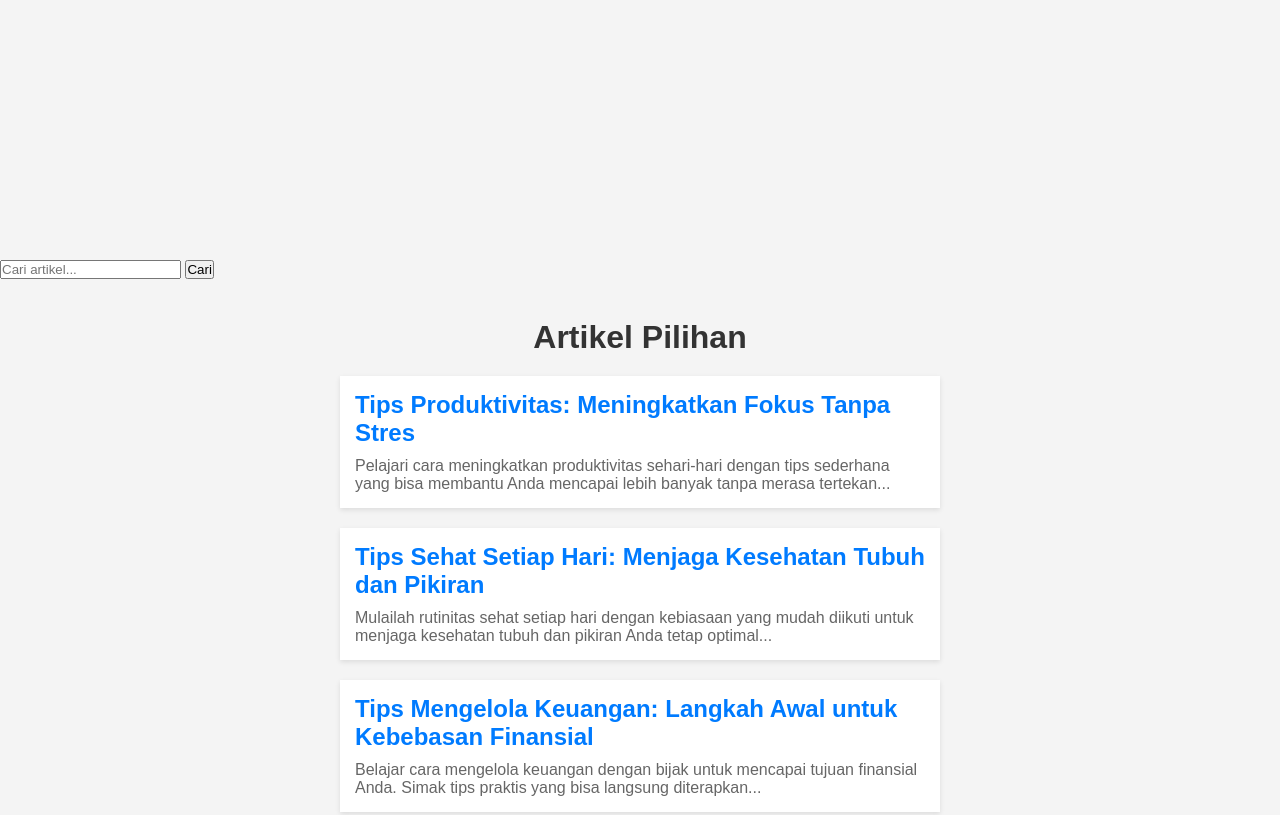
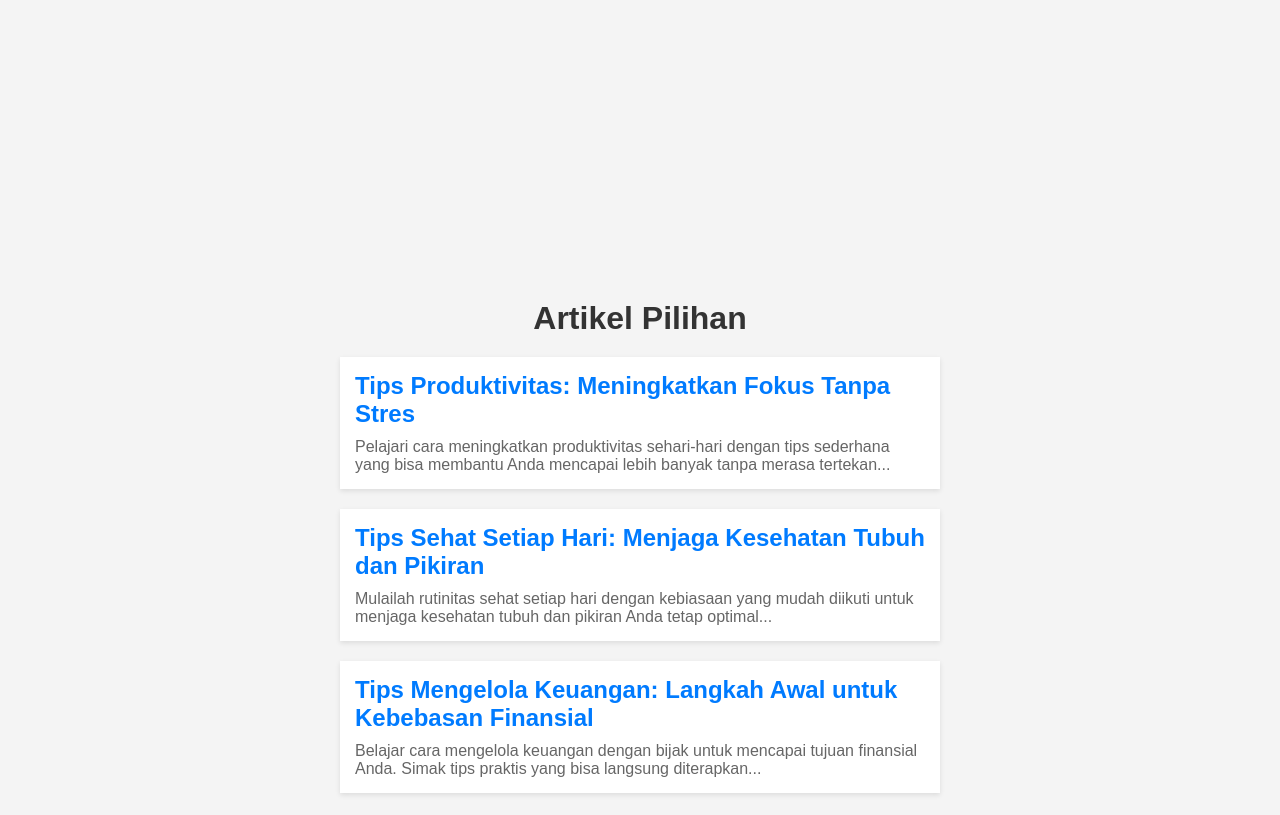
Before and after one commit to rekcless/tips, a plain HTML site: page index.html in a window 1280 px wide. Shown: the part 158-973 px from the top of the page. Drawn offline with Linux system fonts and the light colour scheme.

Commit message:
Update index.html

```diff
--- a/index.html
+++ b/index.html
@@ -31,12 +31,6 @@
                 <img src="carousel2.jpg" alt="Slide 2">
                 <img src="carousel3.jpg" alt="Slide 3">
             </div>
-        </section>
-
-        <!-- Search Bar -->
-        <section class="search-bar">
-            <input type="text" placeholder="Cari artikel..." id="search-input">
-            <button onclick="searchArticle()">Cari</button>
         </section>
 
         <!-- Featured Posts -->
@@ -77,20 +71,6 @@
 
         setInterval(changeSlide, 3000);
 
-        // Search functionality
-        function searchArticle() {
-            const query = document.getElementById('search-input').value.toLowerCase();
-            const posts = document.querySelectorAll('.post-preview');
-            posts.forEach(post => {
-                const title = post.querySelector('h3').textContent.toLowerCase();
-                if (title.includes(query)) {
-                    post.style.display = 'block';
-                } else {
-                    post.style.display = 'none';
-                }
-            });
-        }
-
         // Initialize carousel
         changeSlide();
     </script>
```
